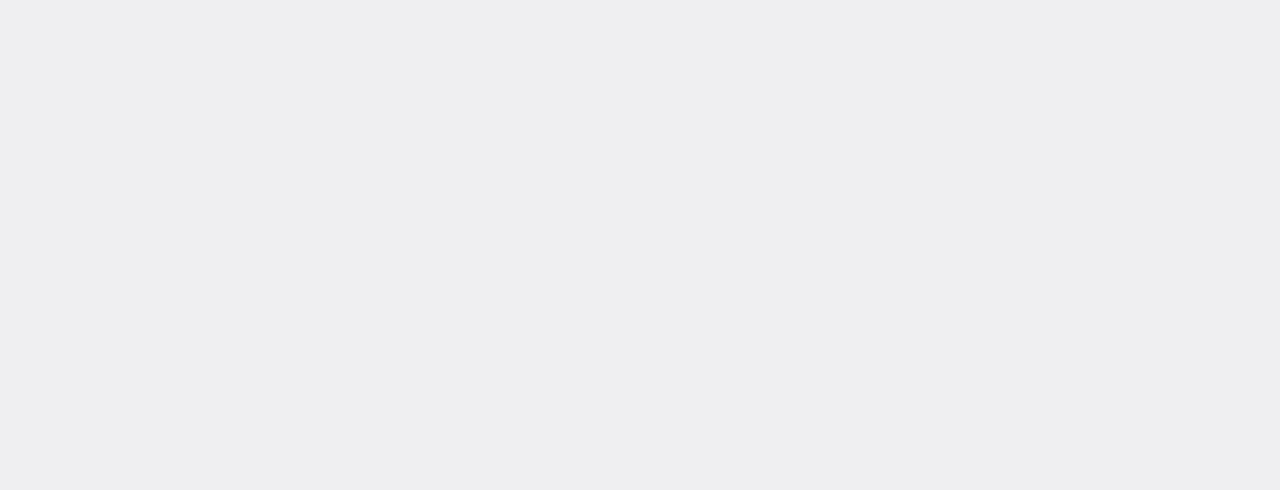
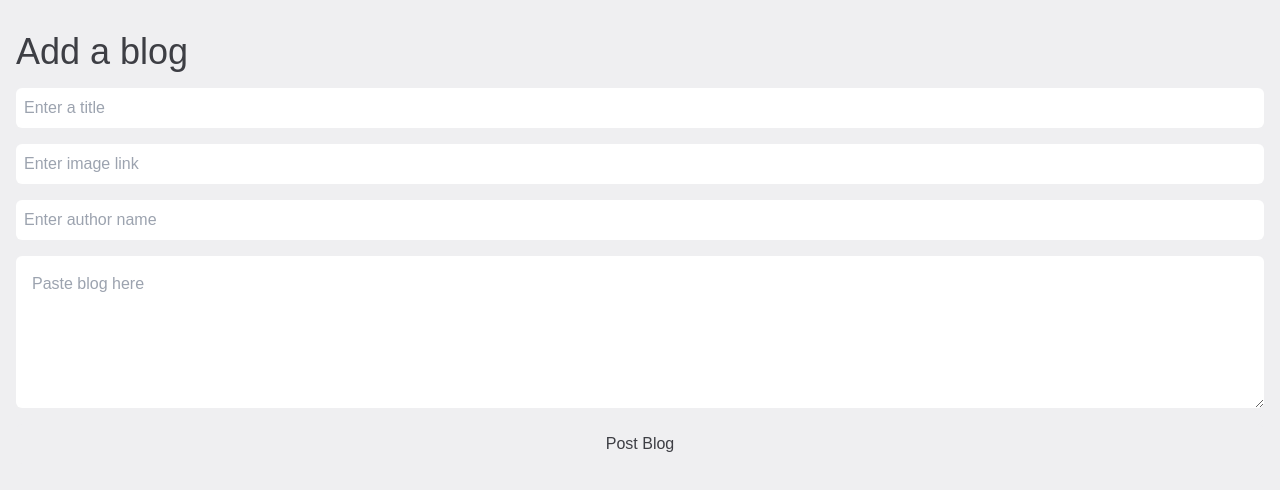
Before and after one commit to Roho7/gloneuro-website, a React (Vite) app: page /blogs/write in a window 1280 px wide. Before the commit this address had no page. Shown: the top 490 px of the page. Built offline with nearby package versions, Linux system fonts and the light colour scheme; a web font is replaced by a local one.

Commit message:
add: write blog success

```diff
--- a/src/App.jsx
+++ b/src/App.jsx
@@ -3,15 +3,17 @@ import Homepage from "./pages/Homepage";
 import Register from "./pages/Register";
 import Login from "./pages/Login";
 import { RecoilRoot } from "recoil";
+import WriteBlog from "./pages/WriteBlog";
 
 function App() {
   return (
     <div>
       <RecoilRoot>
         <Routes>
-          <Route path="/" element={<Homepage />} />
           <Route path="/register" element={<Register />} />
           <Route path="/login" element={<Login />} />
+          <Route path="/" element={<Homepage />} />
+          <Route path="/blogs/write" element={<WriteBlog />} />
         </Routes>
       </RecoilRoot>
     </div>
--- a/src/components/Footer.jsx
+++ b/src/components/Footer.jsx
@@ -1,7 +1,24 @@
-import React from "react";
+import { CurrentUser } from "../config/atoms";
+import { useRecoilValue } from "recoil";
+import { useNavigate } from "react-router-dom";
+import { signOut } from "firebase/auth";
+import { auth } from "../server/firebase";
 
 function Footer() {
-  return <div className="w-screen h-48 bg-base-800 "></div>;
+  const user = useRecoilValue(CurrentUser);
+  const navigate = useNavigate();
+  const handleSignOut = () => {
+    signOut(auth);
+  };
+  return (
+    <div className="w-screen h-48 bg-base-800 ">
+      {user && user != "" && (
+        <button onClick={() => navigate("/blogs/write")}>Add Blog</button>
+      )}
+      <button onClick={handleSignOut}>Sign Out</button>
+      <button>Add News</button>
+    </div>
+  );
 }
 
 export default Footer;
--- a/src/components/Navbar.jsx
+++ b/src/components/Navbar.jsx
@@ -1,6 +1,11 @@
+import { useRecoilValue } from "recoil";
 import { navbardata } from "../data/navbardata";
+import { CurrentUser } from "../config/atoms";
+import { useNavigate } from "react-router-dom";
 
 function Navbar() {
+  const user = useRecoilValue(CurrentUser);
+  const navigate = useNavigate();
   return (
     <div className="glass bg-base-100 w-screen flex justify-between items-center p-4 fixed top-0 z-50">
       <img src="src/assets/logo-1.png" alt="" className="w-32 object-cover" />
@@ -9,6 +14,7 @@ function Navbar() {
           return <NavElement title={item.title} content={item.content} />;
         })}
       </div>
+      {user != "" && user && <span>{user?.email}</span>}
       <input
         type="text"
         placeholder="search"
--- a/src/data/blogdata.js
+++ b/src/data/blogdata.js
@@ -3,6 +3,8 @@ export const BlogData = [
     title: "The Brain and its Marvels",
     img: "https://images.pexels.com/photos/954585/pexels-photo-954585.jpeg?auto=compress&cs=tinysrgb&w=800",
     author: "Dr. Sarah Neurologist",
+    content: "ahfiaoenfoa",
+    date: "10/10/2023",
   },
   {
     title: "Understanding Neuroplasticity",
--- /dev/null
+++ b/src/pages/WriteBlog.jsx
@@ -0,0 +1,69 @@
+import { useState } from "react";
+import { db } from "../server/firebase";
+import { Timestamp, doc, setDoc } from "firebase/firestore";
+
+function WriteBlog() {
+  const [blogData, setBlogData] = useState({
+    title: "",
+    author: "",
+    content: "",
+    img: "",
+  });
+  const handleChange = (e) => {
+    setBlogData({ ...blogData, [e.target.name]: e.target.value });
+  };
+  const handleSubmit = async () => {
+    const date = Date.now();
+    try {
+      await setDoc(doc(db, "Blogs", blogData.title), {
+        title: blogData.title,
+        author: blogData.author,
+        content: blogData.content,
+        img: blogData.img,
+        date: Timestamp.fromDate(new Date(date)),
+      });
+      console.log("succesfull");
+    } catch (err) {
+      console.log(err);
+    }
+  };
+  return (
+    <div className="w-full p-4">
+      <h1 className="my-4">Add a blog</h1>
+      <div className="flex flex-col gap-4">
+        <input
+          type="text"
+          name="title"
+          id="title"
+          onChange={handleChange}
+          placeholder="Enter a title"
+        />
+        <input
+          type="text"
+          name="img"
+          id="img"
+          onChange={handleChange}
+          placeholder="Enter image link"
+        />
+        <input
+          type="text"
+          name="author"
+          id="author"
+          onChange={handleChange}
+          placeholder="Enter author name"
+        />
+        <textarea
+          rows={5}
+          cols="40"
+          name="content"
+          onChange={handleChange}
+          placeholder="Paste blog here"
+          className="p-4 rounded-md"
+        ></textarea>
+        <button onClick={handleSubmit}>Post Blog</button>
+      </div>
+    </div>
+  );
+}
+
+export default WriteBlog;
```
